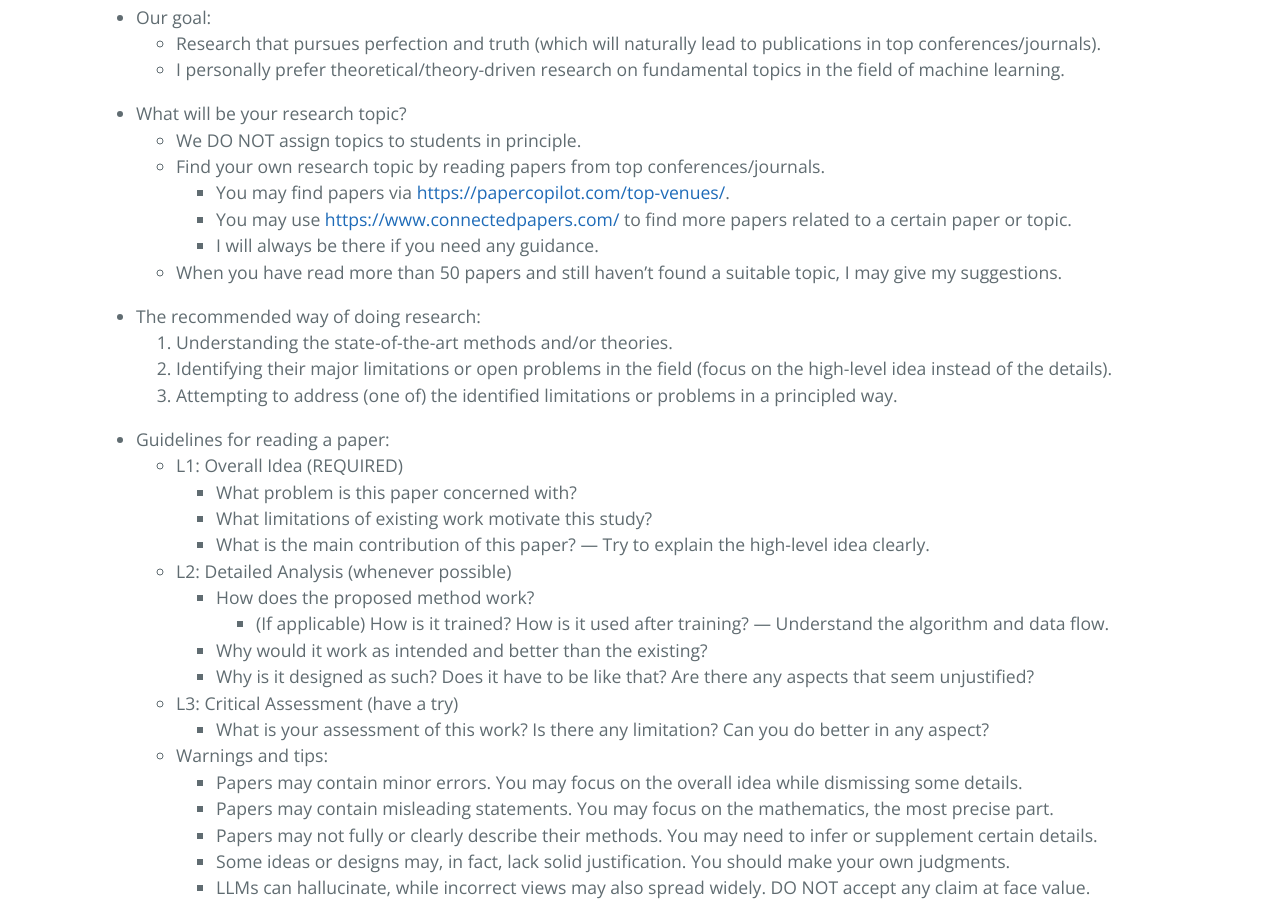
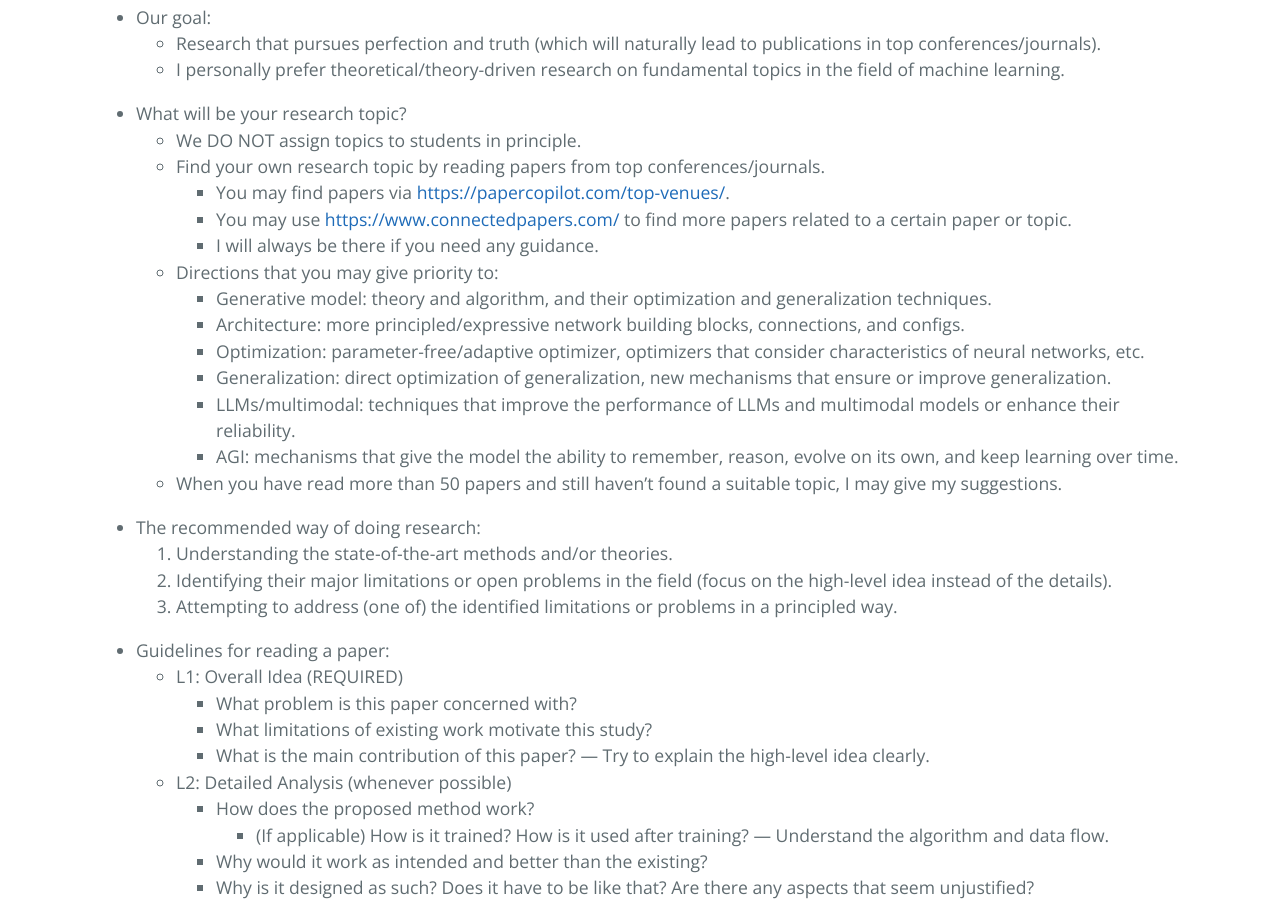
Before and after one commit to ZhimingZhou/zhimingzhou.github.io, a Jekyll site: the page built from _posts/2020-12-09-Prospective-Students.md, in a window 1280 px wide and 900 px high, scrolled down 608 px. Built offline with Jekyll 4.4.1, drawn with Linux system fonts in a browser that asks for light colours.

Commit message:
Update 2020-12-09-Prospective-Students.md

```diff
--- a/_posts/2020-12-09-Prospective-Students.md
+++ b/_posts/2020-12-09-Prospective-Students.md
@@ -28,6 +28,13 @@ I’m looking for TALENTED students with GENUINE enthusiasm for FUNDAMENTAL rese
 		- You may find papers via [https://papercopilot.com/top-venues/](https://papercopilot.com/top-venues/).
 		- You may use [https://www.connectedpapers.com/](https://www.connectedpapers.com/) to find more papers related to a certain paper or topic.
 		- I will always be there if you need any guidance.
+	- Directions that you may give priority to:
+		- Generative model: theory and algorithm, and their optimization and generalization techniques.
+		- Architecture: more principled/expressive network building blocks, connections, and configs.
+		- Optimization: parameter-free/adaptive optimizer, optimizers that consider characteristics of neural networks, etc.
+		- Generalization: direct optimization of generalization, new mechanisms that ensure or improve generalization.
+		- LLMs/multimodal: techniques that improve the performance of LLMs and multimodal models or enhance their reliability.
+		- AGI: mechanisms that give the model the ability to remember, reason, evolve on its own, and keep learning over time.
 	- When you have read more than 50 papers and still haven't found a suitable topic, I may give my suggestions.
 
 <!--  -->
```
